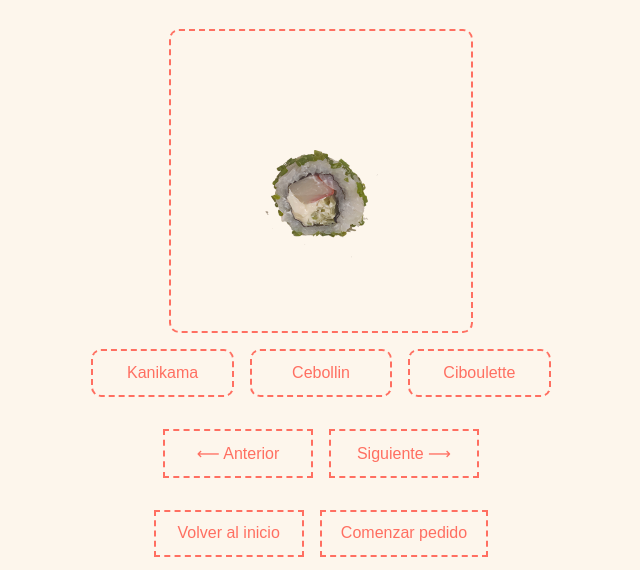
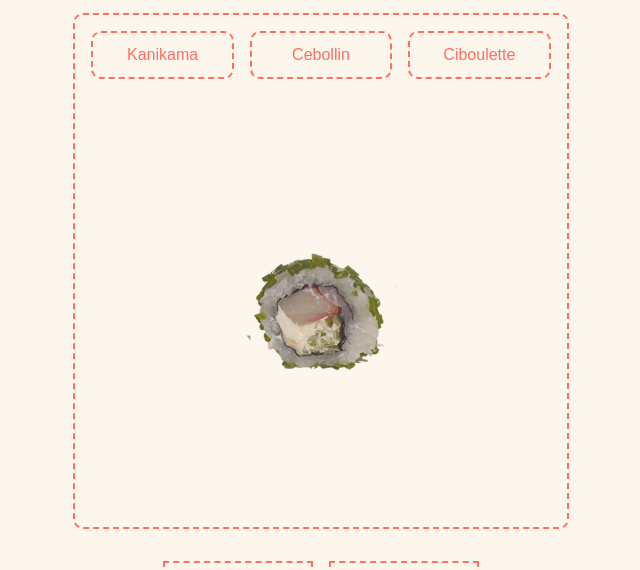
Before and after one commit to emiliocaluvio/salesushi, a website: page public/ejemplos.html in a window 1280 px wide. Shown: the part 85-655 px from the top of the page, without its empty margins (319-959 px from the left). Drawn offline with Linux system fonts and the light colour scheme.

Commit message:
push de vicky

```diff
--- a/public/ejemplos.html
+++ b/public/ejemplos.html
@@ -23,11 +23,20 @@
       margin-bottom: 1rem;
     }
 
+    .roll-contenedor {
+      display: flex;
+      flex-direction: column;
+      align-items: center;
+      border: 2px dashed #ff6f61;
+      border-radius: 10px;
+      padding: 1rem;
+      margin-bottom: 1rem;
+    }
+
     .roll-img {
       width: 100%;
-      max-width: 300px;
+      max-width: 400px;
       border-radius: 10px;
-      border: 2px dashed #ff6f61;
       margin: 1rem 0;
     }
 
@@ -36,7 +45,6 @@
       gap: 1rem;
       flex-wrap: wrap;
       justify-content: center;
-      margin-bottom: 1rem;
     }
 
     .ingrediente {
@@ -83,12 +91,13 @@
 <body>
   <h1>Ejemplos:</h1>
 
-  <img id="rollImagen" class="roll-img" src="" alt="Ejemplo de roll" />
-
-  <div class="ingredientes">
-    <div class="ingrediente" id="proteinaBox"></div>
-    <div class="ingrediente" id="vegetalBox"></div>
-    <div class="ingrediente" id="coberturaBox"></div>
+  <div class="roll-contenedor">
+    <div class="ingredientes">
+      <div class="ingrediente" id="proteinaBox"></div>
+      <div class="ingrediente" id="vegetalBox"></div>
+      <div class="ingrediente" id="coberturaBox"></div>
+    </div>
+    <img id="rollImagen" class="roll-img" src="" alt="Ejemplo de roll" />
   </div>
 
   <div class="navegacion">
@@ -116,6 +125,10 @@
       "salmonpaltanori.png"
     ];
 
+    const proteinas = ['salmon', 'polloteriyaki', 'langostino', 'kanikama'];
+    const vegetales = ['palta', 'pepino', 'cebollin', 'ciboulette'];
+    const coberturas = ['nori', 'sesamo', 'panko', 'ciboulette'];
+
     let indiceActual = 0;
 
     function cargarEjemplo() {
@@ -131,27 +144,18 @@
     }
 
     function separarIngredientes(nombre) {
-      const posiblesProteinas = ['salmon', 'polloteriyaki', 'langostino', 'kanikama'];
-      for (const proteina of posiblesProteinas) {
+      for (const proteina of proteinas) {
         if (nombre.startsWith(proteina)) {
-          const resto = nombre.slice(proteina.length);
-          // Separar vegetal y cobertura por heurística
-          const cortes = encontrarCorte(resto);
-          return [proteina, cortes[0], cortes[1]];
+          let resto = nombre.slice(proteina.length);
+          for (const vegetal of vegetales) {
+            if (resto.startsWith(vegetal)) {
+              let cobertura = resto.slice(vegetal.length);
+              return [proteina, vegetal, cobertura];
+            }
+          }
         }
       }
       return ['?', '?', '?'];
-    }
-
-    function encontrarCorte(texto) {
-      // Buscar punto medio entre vegetal y cobertura
-      const posibles = ['palta', 'pepino', 'cebollin', 'ciboulette'];
-      for (const vegetal of posibles) {
-        if (texto.startsWith(vegetal)) {
-          return [vegetal, texto.slice(vegetal.length)];
-        }
-      }
-      return [texto, ''];
     }
 
     function cambiarEjemplo(dir) {
```
